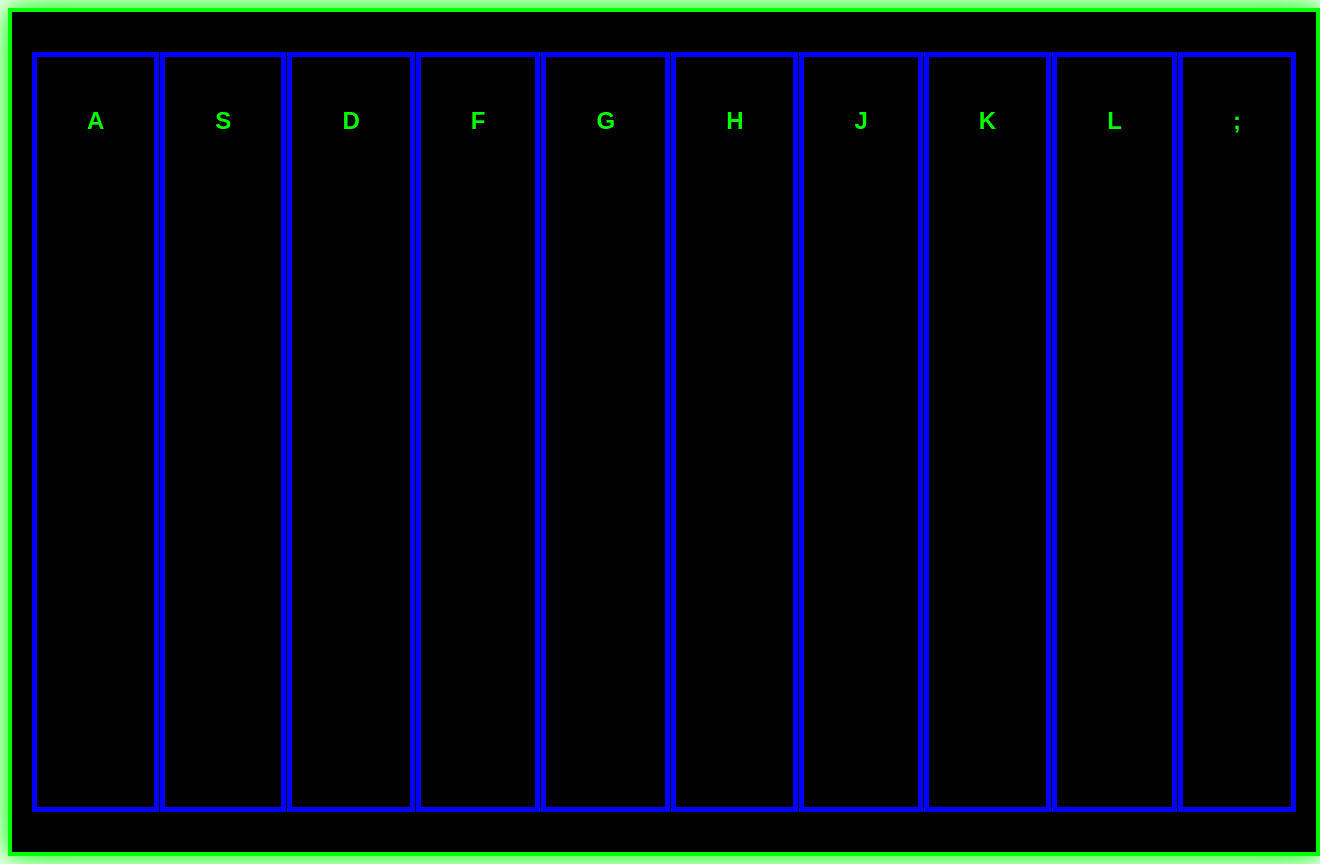
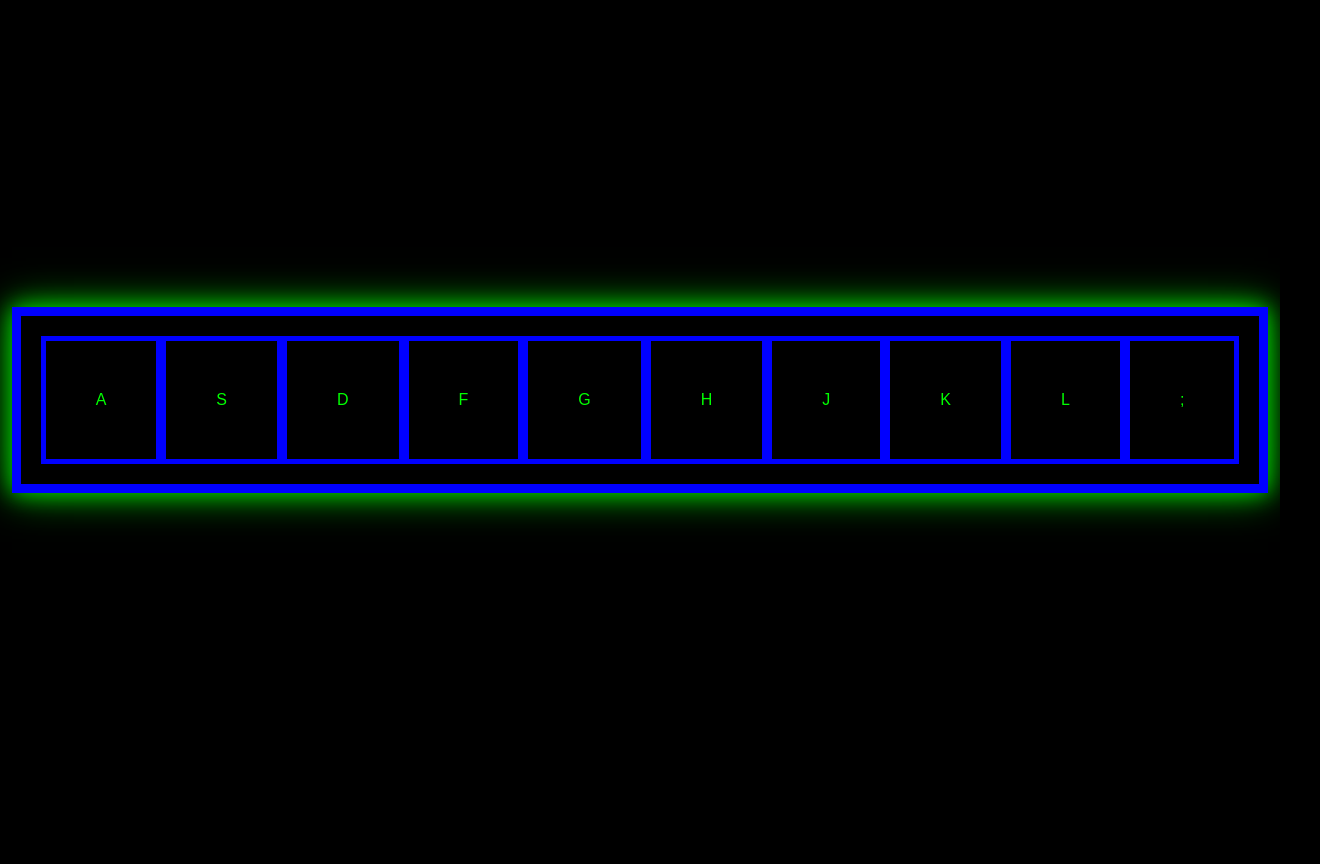
Before and after one commit to shivadeepak99/piano_online, a plain HTML site: page index.html in a window 1280 px wide. Shown: the whole page, 1320 px wide, since content can reach past the window. After the commit the page ends 800 px from the top, so only its background shows below. Drawn offline with nearby package versions, Linux system fonts and the light colour scheme.

Commit message:
Update index.html

```diff
--- a/index.html
+++ b/index.html
@@ -4,69 +4,63 @@
   <meta charset="UTF-8">
   <meta name="viewport" content="width=device-width, initial-scale=1.0">
   <title>Keyboard Piano</title>
+  <!-- I've moved the style into the head for better organization -->
   <style>
-    #blast-container {
-      border: solid 4px;
-      position: relative;
-      width: 100%;
+    body {
+      background-color: black;
+      color: #00ff00;
+      font-family: Arial, sans-serif;
+      display: flex;
+      justify-content: center;
+      align-items: center;
       height: 100vh;
-      background-color: black;
+      margin: 0;
     }
 
-.blast{
-
-  animation: blast;
-}
-
-    .neon-border {
+    .piano {
+      display: flex;
+      flex-direction: row;
+      border: 9px solid blue;
+      box-shadow: 0 0 40px rgba(0, 255, 0, 0.7), 0 0 20px rgba(0, 255, 0, 0.7);
+      background-color: #000;
       padding: 20px;
-      border: 9px solid blue; /* Neon green border */
-      box-shadow: 0 0 40px rgba(0, 255, 0, 0.7), 0 0 20px rgba(0, 255, 0, 0.7); /* Neon glow effect */
-      color: #00ff00; /* Text color matching the neon border */
-      background-color: #000; /* Dark background for contrast */
-      font-family: Arial, sans-serif; /* Font style */
-      text-align: center; /* Center align text */
     }
 
-    @keyframes blast {
-      0% {
-        transform: scale(0);
-      }
-      100% {
-        transform: scale(1);
-      }
+    .key {
+      padding: 50px;
+      border: blue solid 5px;
+      text-align: center;
+      transition: all 0.07s ease; /* Added a transition for the "playing" effect */
     }
 
-    .keys {
-      display: flex;
-      justify-content: space-between;
-     flex-direction: row;
-
-    }
-
-    .keys h2 {
-      padding: 50px;
-      border: blue solid 5px;
+    /* This is the new class we'll add with JavaScript to show a key is being played */
+    .playing {
+      transform: scale(1.1);
+      border-color: #00ff00; /* Neon Green */
+      box-shadow: 0 0 15px #00ff00;
     }
   </style>
 </head>
 <body>
-<div class="keys neon-border" id="blast-container" >
-  <h2 id="1">A</h2>
-  <h2 id="2">S</h2>
-  <h2 id="3">D</h2>
-  <h2 id="4">F</h2>
-  <h2 id="5">G</h2>
-  <h2 id="6">H</h2>
-  <h2 id="7">J</h2>
-  <h2 id="8">K</h2>
-  <h2 id="9">L</h2>
-  <h2 id="10">;</h2>
+<!-- I've given the main container a more semantic class name 'piano' -->
+<div class="piano">
+  <!-- The h2 tags are changed to divs for better semantics, with a 'key' class -->
+  <div class="key" data-key="65">A</div>
+  <div class="key" data-key="83">S</div>
+  <div class="key" data-key="68">D</div>
+  <div class="key" data-key="70">F</div>
+  <div class="key" data-key="71">G</div>
+  <div class="key" data-key="72">H</div>
+  <div class="key" data-key="74">J</div>
+  <div class="key" data-key="75">K</div>
+  <div class="key" data-key="76">L</div>
+  <div class="key" data-key="186">;</div>
 </div>
 
+<!-- The audio elements are the same, no change needed here -->
 <audio data-key="65" src="http://carolinegabriel.com/demo/js-keyboard/sounds/040.wav"></audio>
+<audio data-key="83" src="http://carolinegabriel.com/demo/js-keyboard/sounds/043.wav"></audio>
 <audio data-key="68" src="http://carolinegabriel.com/demo/js-keyboard/sounds/044.wav"></audio>
-<audio data-key="83" src="http://carolinegabriel.com/demo/js-keyboard/sounds/043.wav"></audio>
 <audio data-key="70" src="http://carolinegabriel.com/demo/js-keyboard/sounds/045.wav"></audio>
 <audio data-key="71" src="http://carolinegabriel.com/demo/js-keyboard/sounds/047.wav"></audio>
 <audio data-key="72" src="http://carolinegabriel.com/demo/js-keyboard/sounds/049.wav"></audio>
@@ -75,20 +69,28 @@
 <audio data-key="76" src="http://carolinegabriel.com/demo/js-keyboard/sounds/054.wav"></audio>
 <audio data-key="186" src="http://carolinegabriel.com/demo/js-keyboard/sounds/056.wav"></audio>
 
-<script src="https://ajax.googleapis.com/ajax/libs/jquery/3.7.1/jquery.min.js"></script>
+<!-- I've removed jQuery and am using modern "vanilla" JavaScript -->
+<script>
+  function playSound(e) {
+    const audio = document.querySelector(`audio[data-key="${e.keyCode}"]`);
+    const key = document.querySelector(`.key[data-key="${e.keyCode}"]`);
 
-<script>
-  $(document).keydown(function(event) {
-    const key = event.which;
-    console.log(key)
+    if (!audio) return; // Stop the function from running if there's no audio for the key
 
-    const audio = $(`audio[data-key="${key}"]`)[0];
-    if (audio) {
-      audio.currentTime = 0;
+    key.classList.add('playing'); // Add the visual effect
+    audio.currentTime = 0; // Rewind to the start
+    audio.play();
+  }
 
-      audio.play();
-    }
-  });
+  function removeTransition(e) {
+    if (e.propertyName !== 'transform') return; // Skip it if it's not a transform
+    this.classList.remove('playing');
+  }
+
+  const keys = document.querySelectorAll('.key');
+  keys.forEach(key => key.addEventListener('transitionend', removeTransition));
+
+  window.addEventListener('keydown', playSound);
 </script>
 
 </body>
```
